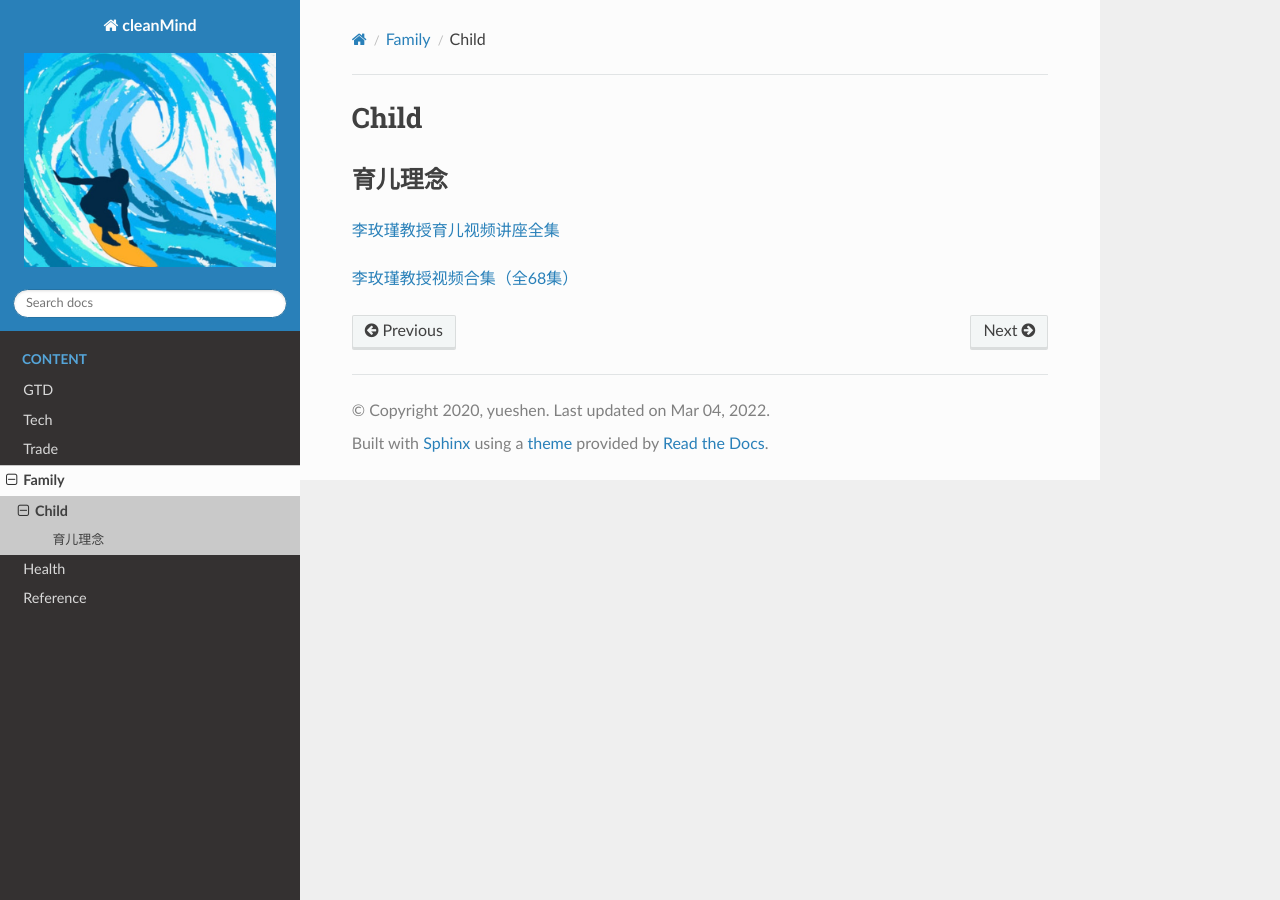
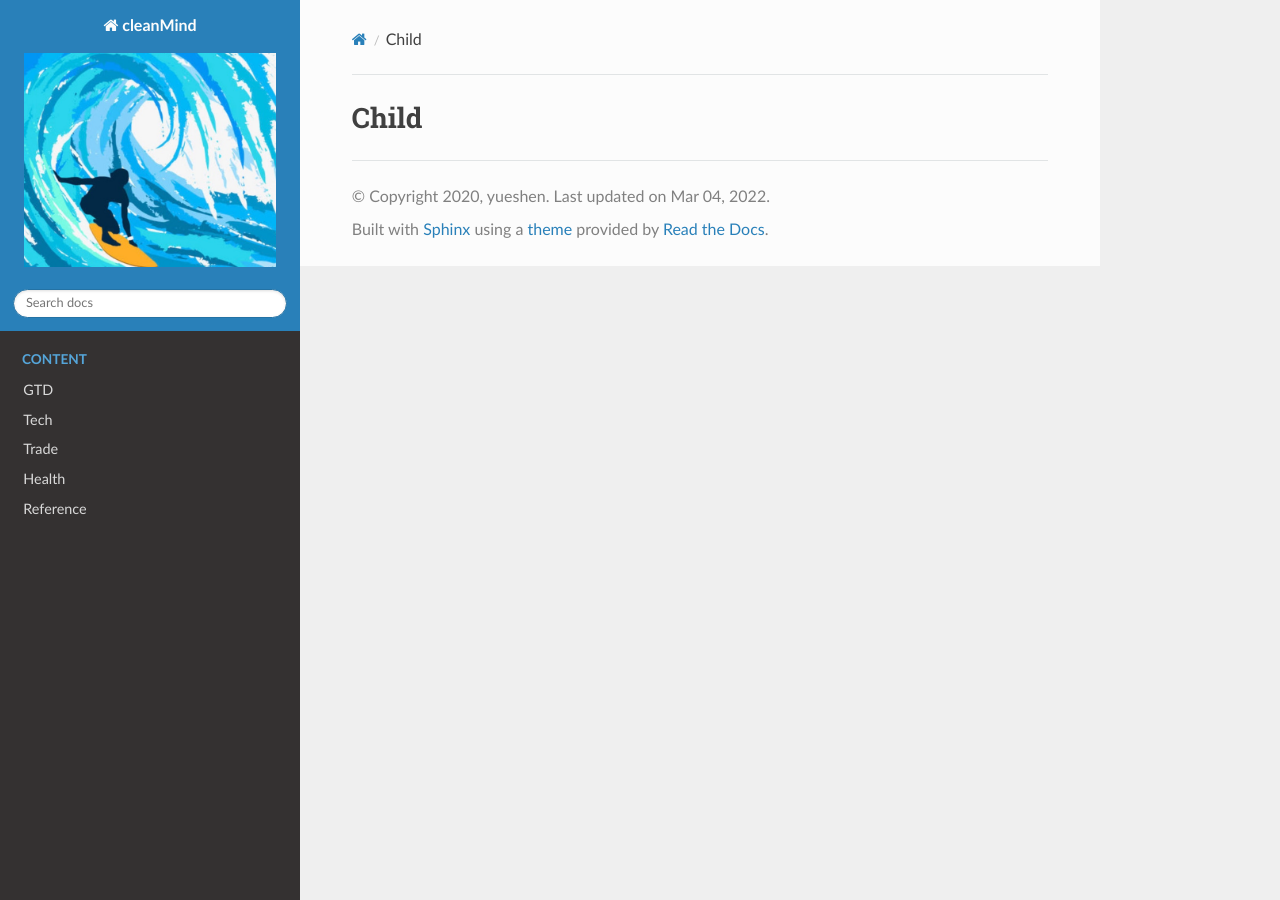
Before and after one commit to alphajayGithub/alphajayGithub.github.io, a Sphinx documentation site: the page built from docs/source/Family/Family_child.rst, in a window 1280 px wide. Built offline with Sphinx 7.4.7 and the Read the Docs theme 2.0.0, drawn with Linux system fonts in a browser that asks for light colours.

Commit message:
update: remove Family

```diff
--- a/docs/source/Family/Family_child.rst
+++ b/docs/source/Family/Family_child.rst
@@ -1,11 +1,3 @@
 ========================================
 Child
 ========================================
-
-
-育儿理念
-------------------
-
-`李玫瑾教授育儿视频讲座全集  <https://zhuanlan.zhihu.com/p/101174826>`_
-
-`李玫瑾教授视频合集（全68集） <https://www.bilibili.com/video/BV1UE411g7kv>`_
--- a/docs/source/index.rst
+++ b/docs/source/index.rst
@@ -14,7 +14,6 @@ Welcome to cleanMind！
    GTD
    Tech
    Trade
-   Family
    Health
    Reference
 
```
